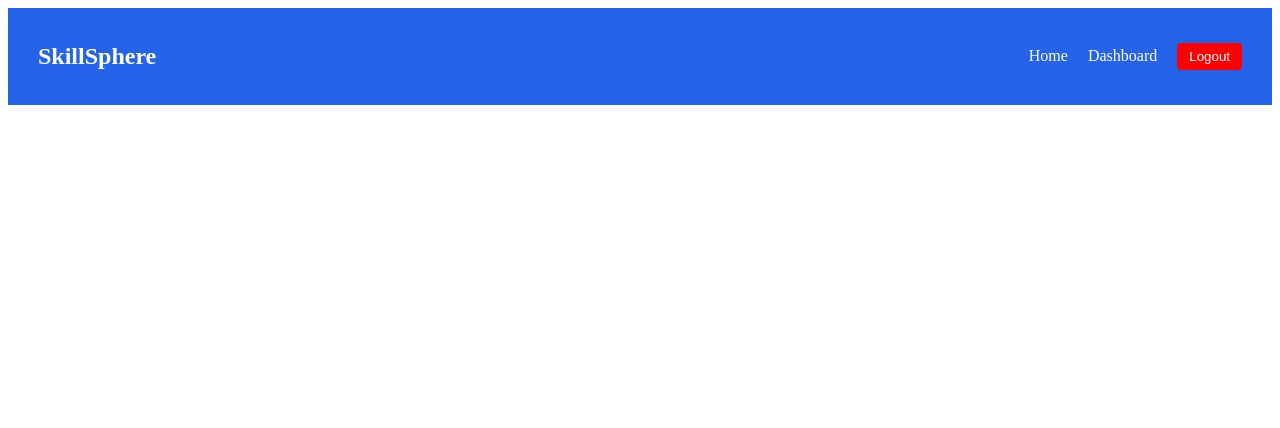
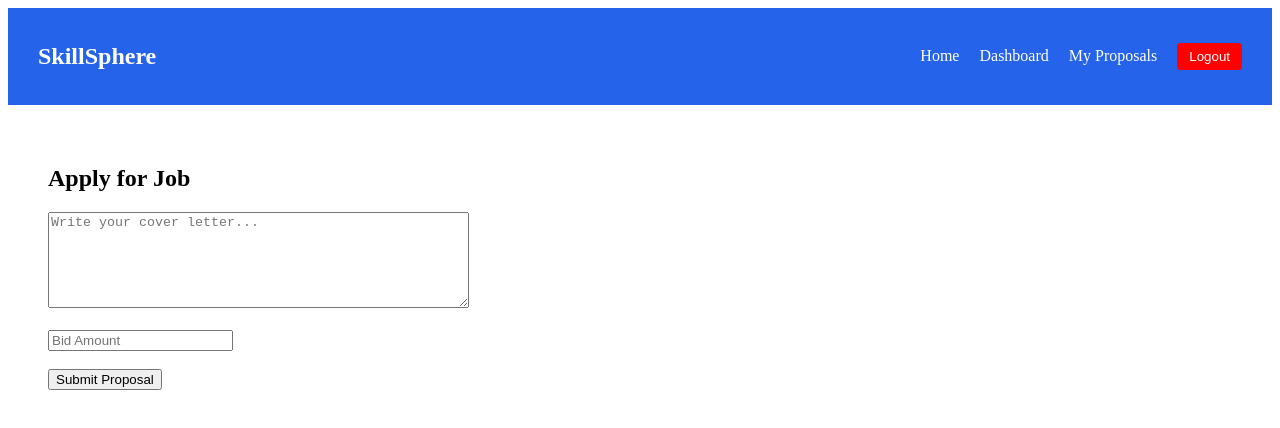
Before and after one commit to kannyuppu3-spec/skillsphere, a React app in the folder frontend/: page /apply/1 in a window 1280 px wide. Shown: the top 428 px of the page. Built offline with nearby package versions, Linux system fonts and the light colour scheme; sample sign-in values are in the browser's storage; the HTML template or start-up script is replaced by a standard one.

Commit message:
Day 16 completed - Proposal system frontend

```diff
--- a/frontend/src/App.jsx
+++ b/frontend/src/App.jsx
@@ -1,13 +1,13 @@
 import { Routes, Route } from "react-router-dom";
 
 import Navbar from "./components/Navbar";
-
+import ApplyJob from "./pages/ApplyJob";
 import Home from "./pages/Home";
 import Login from "./pages/Login";
 import Register from "./pages/Register";
 import Dashboard from "./pages/Dashboard";
 import ProtectedRoute from "./components/ProtectedRoute";
-
+import MyProposals from "./pages/MyProposals";
 function App() {
   return (
     <>
@@ -27,6 +27,22 @@ function App() {
     </ProtectedRoute>
   }
 />
+<Route
+  path="/apply/:id"
+  element={
+    <ProtectedRoute>
+      <ApplyJob />
+    </ProtectedRoute>
+  }
+/>
+<Route
+  path="/my-proposals"
+  element={
+    <ProtectedRoute>
+      <MyProposals />
+    </ProtectedRoute>
+  }
+/>
         </Routes>
       </div>
     </>
--- a/frontend/src/components/Navbar.jsx
+++ b/frontend/src/components/Navbar.jsx
@@ -53,7 +53,12 @@ function Navbar() {
             >
               Dashboard
             </Link>
-
+<Link
+  to="/my-proposals"
+  style={{ color: "white", textDecoration: "none" }}
+>
+  My Proposals
+</Link>
             <button
               onClick={handleLogout}
               style={{
--- /dev/null
+++ b/frontend/src/pages/ApplyJob.jsx
@@ -0,0 +1,73 @@
+import { useState } from "react";
+import { useParams, useNavigate } from "react-router-dom";
+import api from "../services/api";
+
+function ApplyJob() {
+  const { id } = useParams();
+  const navigate = useNavigate();
+
+  const [form, setForm] = useState({
+    coverLetter: "",
+    bidAmount: "",
+  });
+
+  const handleChange = (e) => {
+    setForm({
+      ...form,
+      [e.target.name]: e.target.value,
+    });
+  };
+
+  const handleSubmit = async (e) => {
+    e.preventDefault();
+
+    try {
+      await api.post("/proposals/apply", {
+        jobId: id,
+        coverLetter: form.coverLetter,
+        bidAmount: Number(form.bidAmount),
+      });
+
+      alert("Proposal Submitted Successfully!");
+
+      navigate("/dashboard");
+    } catch (err) {
+      alert(err.response?.data?.message || "Submission Failed");
+    }
+  };
+
+  return (
+    <div style={{ padding: "20px" }}>
+      <h2>Apply for Job</h2>
+
+      <form onSubmit={handleSubmit}>
+        <textarea
+          name="coverLetter"
+          placeholder="Write your cover letter..."
+          value={form.coverLetter}
+          onChange={handleChange}
+          rows="6"
+          cols="50"
+        />
+
+        <br /><br />
+
+        <input
+          type="number"
+          name="bidAmount"
+          placeholder="Bid Amount"
+          value={form.bidAmount}
+          onChange={handleChange}
+        />
+
+        <br /><br />
+
+        <button type="submit">
+          Submit Proposal
+        </button>
+      </form>
+    </div>
+  );
+}
+
+export default ApplyJob;
--- a/frontend/src/pages/Dashboard.jsx
+++ b/frontend/src/pages/Dashboard.jsx
@@ -1,10 +1,10 @@
 import { useEffect, useState } from "react";
 import api from "../services/api";
-
+import { useNavigate } from "react-router-dom";
 function Dashboard() {
   const user = JSON.parse(localStorage.getItem("user"));
   const [jobs, setJobs] = useState([]);
-
+const navigate = useNavigate();
   useEffect(() => {
     fetchJobs();
   }, []);
@@ -61,6 +61,7 @@ function Dashboard() {
       </p>
 
       <button
+  onClick={() => navigate(`/apply/${job._id}`)}
   style={{
     marginTop: "10px",
     padding: "8px 16px",
--- /dev/null
+++ b/frontend/src/pages/MyProposals.jsx
@@ -0,0 +1,81 @@
+import { useEffect, useState } from "react";
+import api from "../services/api";
+import { Link } from "react-router-dom";
+function MyProposals() {
+  const [proposals, setProposals] = useState([]);
+
+  useEffect(() => {
+    fetchProposals();
+  }, []);
+
+  const fetchProposals = async () => {
+    try {
+      const res = await api.get("/proposals/my");
+      setProposals(res.data.proposals);
+    } catch (err) {
+      console.log(err.response?.data || err.message);
+    }
+  };
+
+  return (
+    <div style={{ padding: "20px" }}>
+        <Link to="/dashboard">
+  ← Back to Dashboard
+</Link>
+      <h2>My Proposals</h2>
+
+      {proposals.length === 0 ? (
+        <p>No proposals submitted yet.</p>
+      ) : (
+        proposals.map((proposal) => (
+         <div
+  key={proposal._id}
+  style={{
+    border: "1px solid #ddd",
+    borderRadius: "10px",
+    padding: "20px",
+    marginBottom: "20px",
+    boxShadow: "0 2px 8px rgba(0,0,0,0.1)",
+  }}
+>
+  <h3>{proposal.job?.title || "Job Title"}</h3>
+
+  <p>
+    <strong>Bid Amount:</strong> ₹{proposal.bidAmount}
+  </p>
+
+  <p>
+    <strong>Status:</strong>{" "}
+    <span
+      style={{
+        color:
+          proposal.status === "Accepted"
+            ? "green"
+            : proposal.status === "Rejected"
+            ? "red"
+            : "orange",
+        fontWeight: "bold",
+      }}
+    >
+      {proposal.status}
+    </span>
+  </p>
+
+  <p>
+    <strong>Cover Letter:</strong>
+  </p>
+
+  <p>{proposal.coverLetter}</p>
+
+  <p>
+    <strong>Applied On:</strong>{" "}
+    {new Date(proposal.createdAt).toLocaleDateString()}
+  </p>
+</div>
+        ))
+      )}
+    </div>
+  );
+}
+
+export default MyProposals;
```
Lines whose indentation alone changed are shown as unchanged.
